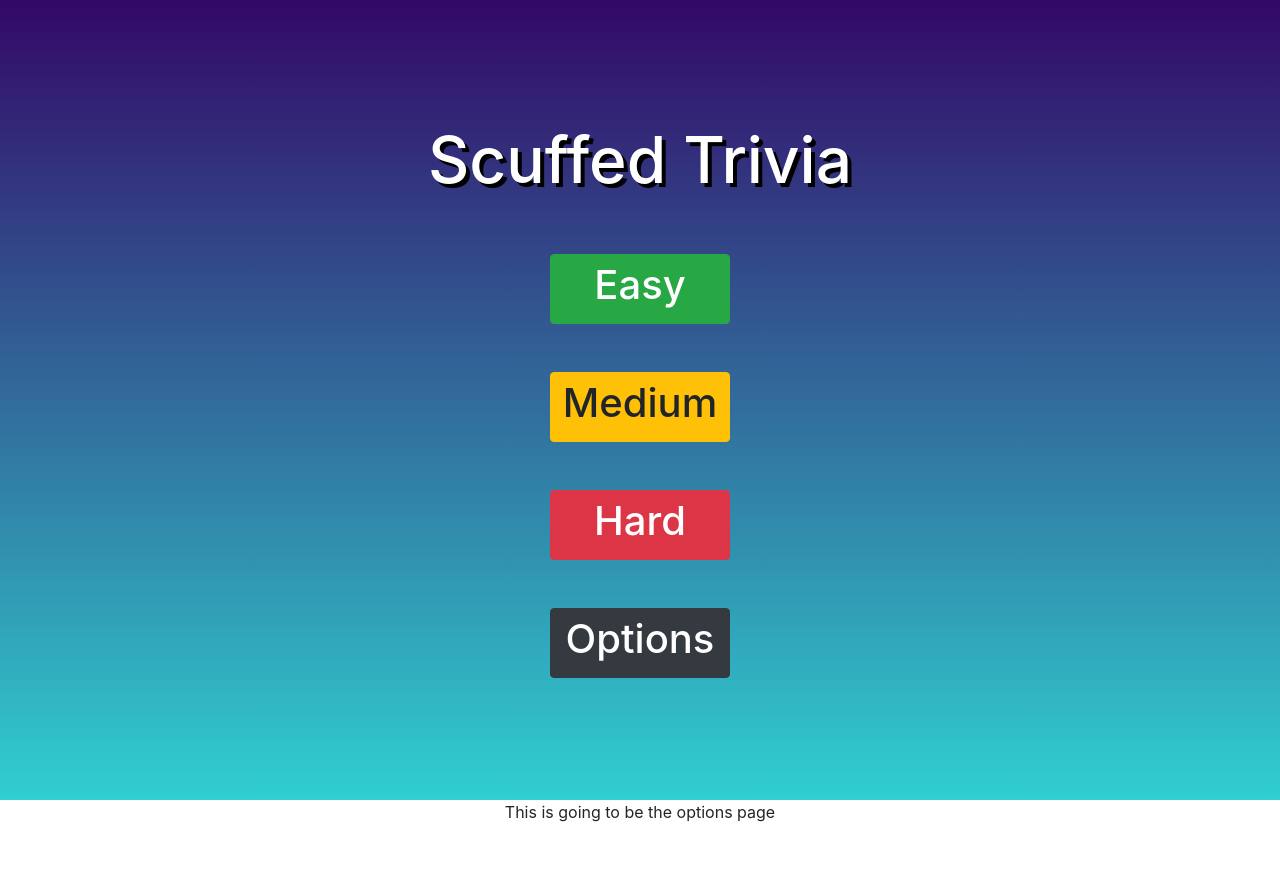
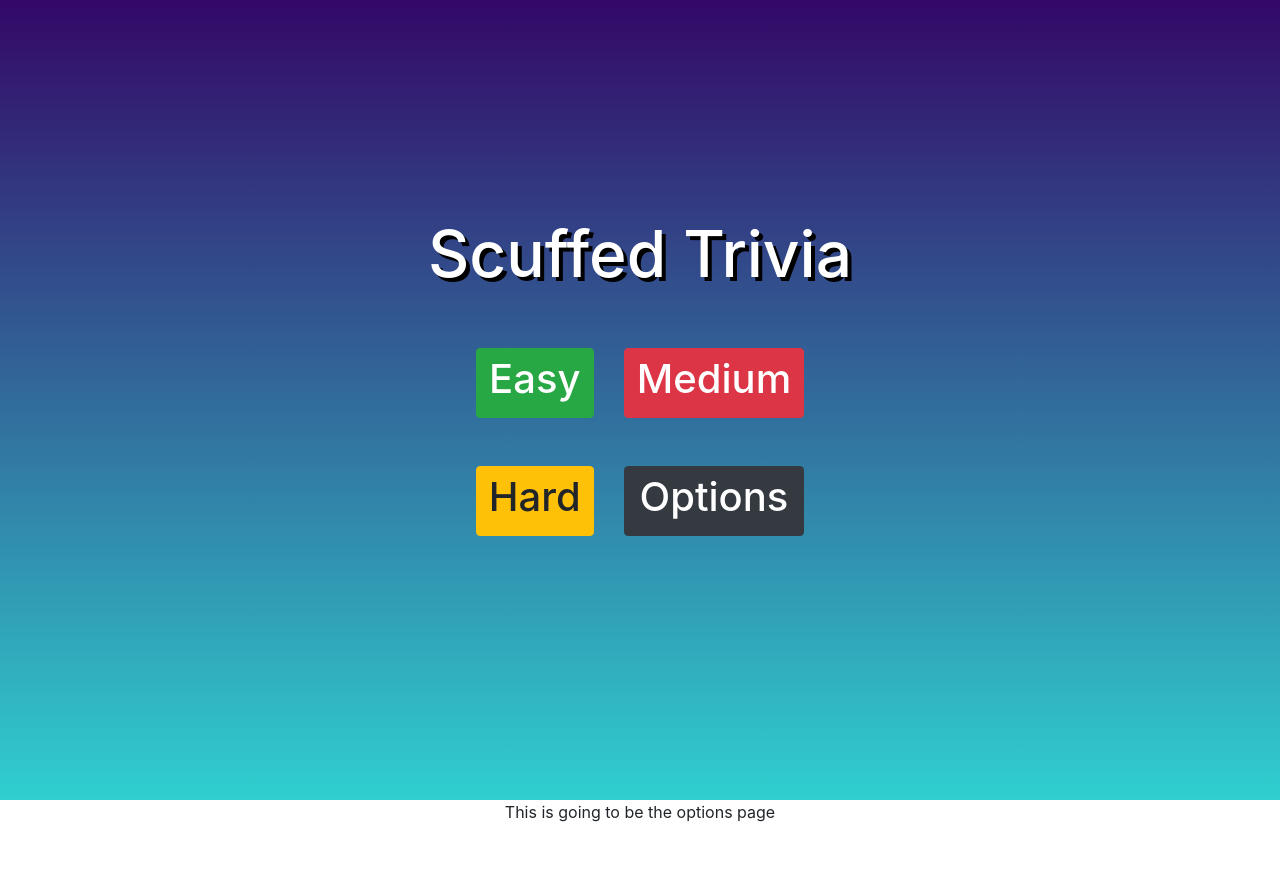
Before and after one commit to JohnCodePass/React_Trivia, a React (Create React App) app: page /options in a window 1280 px wide. Shown: the top 886 px of the page. Before the commit the page ends 824 px from the top, so only its background shows below. Built offline with nearby package versions, Linux system fonts and the light colour scheme.

Commit message:
Minor changes

```diff
--- a/src/components/maintitle/title.js
+++ b/src/components/maintitle/title.js
@@ -10,13 +10,12 @@ import {
 
 import './title.css'
 
-
 const maintitle = () => {
     return (
 
         <Router>
 
-            <Container fluid className="contArea d-flex justify-content-center align-items-center flex-column">
+            <Container fluid id='titleId' className="contArea d-flex justify-content-center align-items-center flex-column">
                 <Row>
                     <Col className="d-flex justify-content-center">
                         <h1 className="titleArea">Scuffed Trivia</h1>
@@ -25,8 +24,10 @@ const maintitle = () => {
                 <Row>
                     <Col className="d-flex justify-content-center flex-column">
                         <Button variant="success" className="mt-5"><h1>Easy</h1></Button>
-                        <Button variant="warning" className="my-5"><h1>Medium</h1></Button>
-                        <Button variant="danger" className="mb-5"><h1>Hard</h1></Button>
+                        <Button variant="warning" className="my-5"><h1>Hard</h1></Button>
+                    </Col>
+                    <Col className="d-flex justify-content-center flex-column">
+                        <Button variant="danger" className="mb-5"><h1>Medium</h1></Button>
                         <Button variant="dark" as={Link} to='/options'><h1>Options</h1></Button>
                     </Col>
                 </Row>
--- a/src/components/options/optionpage.js
+++ b/src/components/options/optionpage.js
@@ -1,9 +1,21 @@
+import { Container, Row, Col, Button } from 'react-bootstrap';
 import './options.css';
 
 
 const optionspage = () => {
-    return(
-        <p>This is going to be the options page</p>
+    return (
+        <Container className="contArea">
+            <Row>
+                <Col>
+                    <p>This is going to be the options page</p>
+                </Col>
+            </Row>
+            <Row>
+                <Col className="d-flex justify-content-center flex-column">
+                    <Button variant="success" className="mt-5"><h1>Main Menu</h1></Button>
+                </Col>
+            </Row>
+        </Container>
     );
 }
 
--- a/src/components/options/options.css
+++ b/src/components/options/options.css
@@ -0,0 +1,3 @@
+.contArea {
+    height: 100vh;
+  }
```
Also changed, not shown: 1 other file (tests, documents, lock files or other folders).
